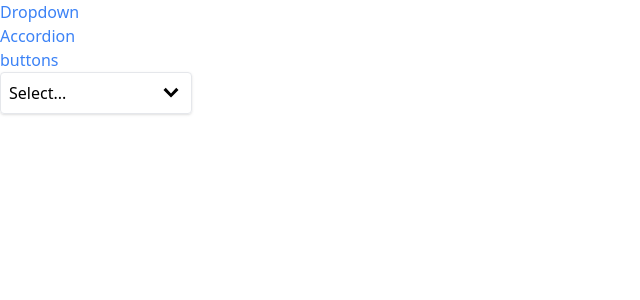
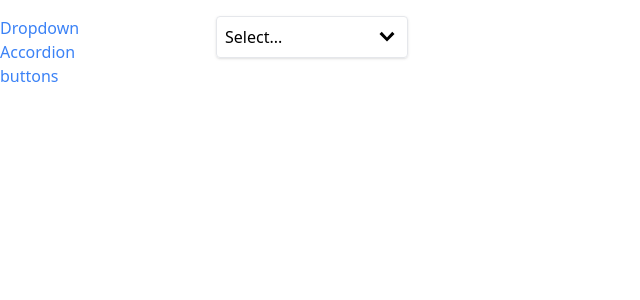
Before and after one commit to Alzubair98/comps, a React (Vite) app: page / in a window 1280 px wide. Shown: the top 300 px of the page, without its empty margins (0-640 px from the left). Built offline with nearby package versions, Linux system fonts and the light colour scheme.

Commit message:
update the code

```diff
--- a/src/App.jsx
+++ b/src/App.jsx
@@ -6,9 +6,9 @@ import Sidebar from "./component/Sidebar.jsx";
 import ButtonPage from "./pages/ButtonPage.jsx";
 function App() {
   return (
-    <div className="App ">
+    <div className="App container mx-auto grid grid-cols-6 gap-4 mt-4">
       <Sidebar />
-      <div>
+      <div className="col-span-5">
         <Route path="/accordion">
           <AccordionPage />
         </Route>
--- a/src/component/Sidebar.jsx
+++ b/src/component/Sidebar.jsx
@@ -8,7 +8,7 @@ const Sidebar = () => {
     { label: "buttons", path: "/buttons" },
   ];
   return (
-    <div className="sticky top-0 overflow-y-scroll flex flex-col">
+    <div className="sticky top-0  flex flex-col">
       {links.map((link) => {
         return (
           <Link key={link.label} to={link.path}>
```
